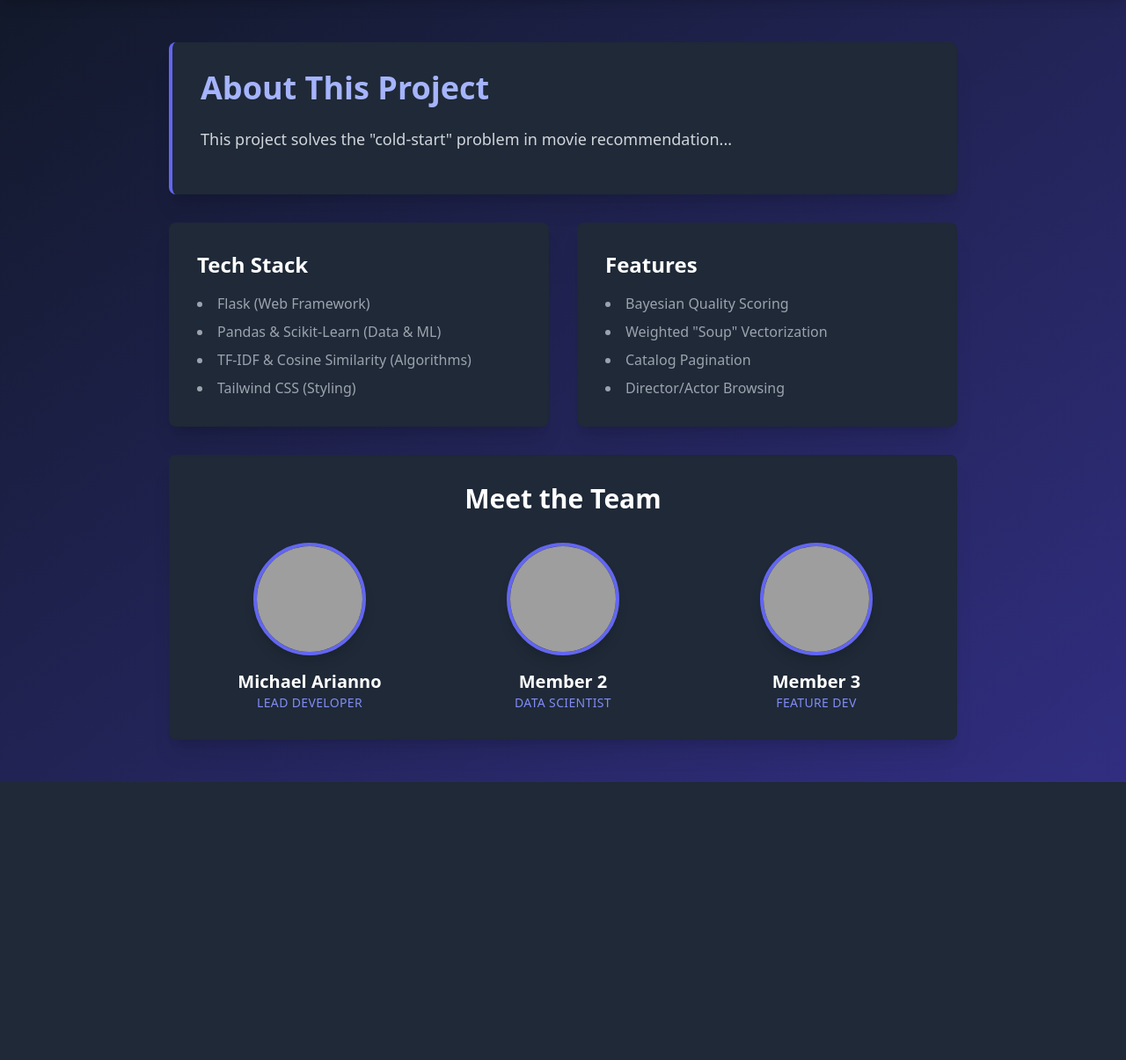
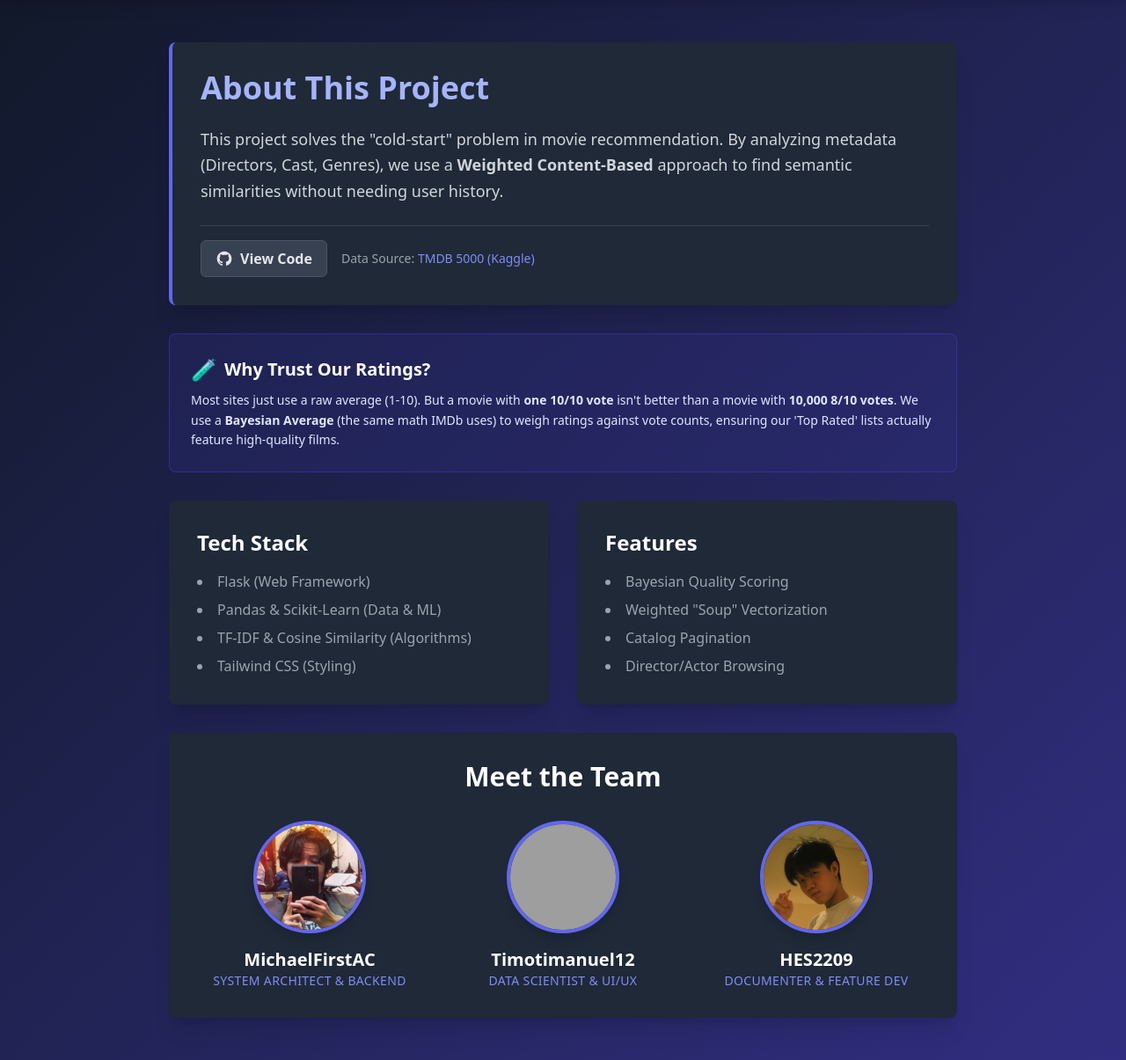
Before and after one commit to MichaelFirstAC/MovieCatalog, a Flask app: page /about in a window 1280 px wide. Shown: the part 69-1274 px from the top of the page at 88% size. Before the commit the page ends 958 px from the top, so only its background shows below. Run offline with Flask 3, Linux system fonts and the light colour scheme; parts of the project's set-up code (start-up, migrations or seed data) failed here and were passed over; some libraries are stand-ins or nearby versions; grey boxes are pictures that could not be loaded.

Commit message:
added more things in about

```diff
--- a/templates/index.html
+++ b/templates/index.html
@@ -6,11 +6,11 @@
     <title>Movie Recommender</title>
     <script src="https://cdn.tailwindcss.com"></script>
     <style>
-        /* Custom Animation: Smooth fade-in effect for the main content */
+        /* Custom Animation: Smooth fade-in effect */
         .fade-in { animation: fadeIn 0.5s ease-in; }
         @keyframes fadeIn { from { opacity: 0; } to { opacity: 1; } }
 
-        /* Dropdown transition for smoother UX */
+        /* Smooth transition for the dropdown menu */
         #genreFilterMenu { transition: opacity 0.2s ease-in-out, transform 0.2s ease-in-out; }
     </style>
 </head>
@@ -39,8 +39,29 @@
 
                 <section class="bg-gray-800 p-8 rounded-lg shadow-xl border-l-4 border-indigo-500">
                     <h1 class="text-4xl font-extrabold text-indigo-300 mb-6">About This Project</h1>
-                    <p class="text-gray-300 mb-4 text-lg leading-relaxed">
-                        This project solves the "cold-start" problem in movie recommendation...
+                    <p class="text-gray-300 mb-6 text-lg leading-relaxed">
+                        This project solves the "cold-start" problem in movie recommendation. By analyzing metadata (Directors, Cast, Genres),
+                        we use a <strong>Weighted Content-Based</strong> approach to find semantic similarities without needing user history.
+                    </p>
+
+                    <div class="flex flex-wrap gap-4 items-center pt-4 border-t border-gray-700">
+                        <a href="https://github.com/MichaelFirstAC/MovieCatalog.git" target="_blank" class="inline-flex items-center px-4 py-2 bg-gray-700 border border-gray-600 rounded-md font-semibold text-gray-200 hover:bg-gray-600 hover:text-white transition shadow-sm">
+                            <svg class="w-5 h-5 mr-2" fill="currentColor" viewBox="0 0 24 24"><path fill-rule="evenodd" d="M12 2C6.477 2 2 6.484 2 12.017c0 4.425 2.865 8.18 6.839 9.504.5.092.682-.217.682-.483 0-.237-.008-.868-.013-1.703-2.782.605-3.369-1.343-3.369-1.343-.454-1.158-1.11-1.466-1.11-1.466-.908-.62.069-.608.069-.608 1.003.07 1.531 1.032 1.531 1.032.892 1.53 2.341 1.088 2.91.832.092-.647.35-1.088.636-1.338-2.22-.253-4.555-1.113-4.555-4.951 0-1.093.39-1.988 1.029-2.688-.103-.253-.446-1.272.098-2.65 0 0 .84-.27 2.75 1.026A9.564 9.564 0 0112 6.844c.85.004 1.705.115 2.504.337 1.909-1.296 2.747-1.027 2.747-1.027.546 1.379.202 2.398.1 2.651.64.7 1.028 1.595 1.028 2.688 0 3.848-2.339 4.695-4.566 4.943.359.309.678.92.678 1.855 0 1.338-.012 2.419-.012 2.747 0 .268.18.58.688.482A10.019 10.019 0 0022 12.017C22 6.484 17.522 2 12 2z" clip-rule="evenodd"></path></svg>
+                            View Code
+                        </a>
+                        <span class="text-sm text-gray-400">
+                            Data Source: <a href="https://www.kaggle.com/datasets/tmdb/tmdb-movie-metadata" target="_blank" class="text-indigo-400 hover:underline">TMDB 5000 (Kaggle)</a>
+                        </span>
+                    </div>
+                </section>
+
+                <section class="bg-indigo-900/30 p-6 rounded-lg border border-indigo-700/50">
+                    <h3 class="text-xl font-bold text-white mb-2 flex items-center">
+                        <span class="text-2xl mr-2">🧪</span> Why Trust Our Ratings?
+                    </h3>
+                    <p class="text-indigo-100 text-sm leading-relaxed">
+                        Most sites just use a raw average (1-10). But a movie with <strong>one 10/10 vote</strong> isn't better than a movie with <strong>10,000 8/10 votes</strong>.
+                        We use a <strong>Bayesian Average</strong> (the same math IMDb uses) to weigh ratings against vote counts, ensuring our 'Top Rated' lists actually feature high-quality films.
                     </p>
                 </section>
 
@@ -70,24 +91,24 @@
                     <div class="grid grid-cols-1 md:grid-cols-3 gap-8 text-center">
                         <div class="group">
                             <div class="w-32 h-32 mx-auto mb-4 rounded-full overflow-hidden border-4 border-indigo-500 shadow-lg transform group-hover:scale-105 transition duration-300">
-                                <img src="https://ui-avatars.com/api/?name=Michael+Arianno&background=6366f1&color=fff&size=256" alt="Team Member" class="w-full h-full object-cover">
+                                <img src="{{ url_for('static', filename='images/michael.jpeg') }}" alt="Michael Arianno" class="w-full h-full object-cover">
                             </div>
-                            <h3 class="text-xl font-bold text-white">Michael Arianno</h3>
-                            <p class="text-indigo-400 text-sm font-medium uppercase tracking-wide">Lead Developer</p>
+                            <h3 class="text-xl font-bold text-white">MichaelFirstAC</h3>
+                            <p class="text-indigo-400 text-sm font-medium uppercase tracking-wide">System Architect & Backend</p>
                         </div>
                         <div class="group">
                             <div class="w-32 h-32 mx-auto mb-4 rounded-full overflow-hidden border-4 border-indigo-500 shadow-lg transform group-hover:scale-105 transition duration-300">
-                                <img src="https://ui-avatars.com/api/?name=Member+Two&background=6366f1&color=fff&size=256" alt="Team Member" class="w-full h-full object-cover">
+                                <img src="{{ url_for('static', filename='images/timothy.jpeg') }}" alt="Timothy" class="w-full h-full object-cover">
                             </div>
-                            <h3 class="text-xl font-bold text-white">Member 2</h3>
-                            <p class="text-indigo-400 text-sm font-medium uppercase tracking-wide">Data Scientist</p>
+                            <h3 class="text-xl font-bold text-white">Timotimanuel12</h3>
+                            <p class="text-indigo-400 text-sm font-medium uppercase tracking-wide">Data Scientist & UI/UX</p>
                         </div>
                         <div class="group">
                             <div class="w-32 h-32 mx-auto mb-4 rounded-full overflow-hidden border-4 border-indigo-500 shadow-lg transform group-hover:scale-105 transition duration-300">
-                                <img src="https://ui-avatars.com/api/?name=Member+Three&background=6366f1&color=fff&size=256" alt="Team Member" class="w-full h-full object-cover">
+                                <img src="{{ url_for('static', filename='images/Harris.jpeg') }}" alt="Harris" class="w-full h-full object-cover">
                             </div>
-                            <h3 class="text-xl font-bold text-white">Member 3</h3>
-                            <p class="text-indigo-400 text-sm font-medium uppercase tracking-wide">Feature Dev</p>
+                            <h3 class="text-xl font-bold text-white">HES2209</h3>
+                            <p class="text-indigo-400 text-sm font-medium uppercase tracking-wide">Documenter & Feature Dev</p>
                         </div>
                     </div>
                 </section>
@@ -190,6 +211,7 @@
             {% endif %}
 
         {% endif %}
+
         <section class="max-w-6xl mx-auto">
 
             {% if error %}
@@ -364,13 +386,11 @@
             const menu = document.getElementById('genreFilterMenu');
 
             if (btn && menu) {
-                // Toggle menu on button click
                 btn.addEventListener('click', function(e) {
-                    e.stopPropagation(); // Stop click from bubbling to window
+                    e.stopPropagation();
                     menu.classList.toggle('hidden');
                 });
 
-                // Close menu when clicking anywhere else
                 window.addEventListener('click', function(e) {
                     if (!menu.contains(e.target) && !btn.contains(e.target)) {
                         menu.classList.add('hidden');
```
Also changed, not shown: static/images/Harris.jpeg (added).
